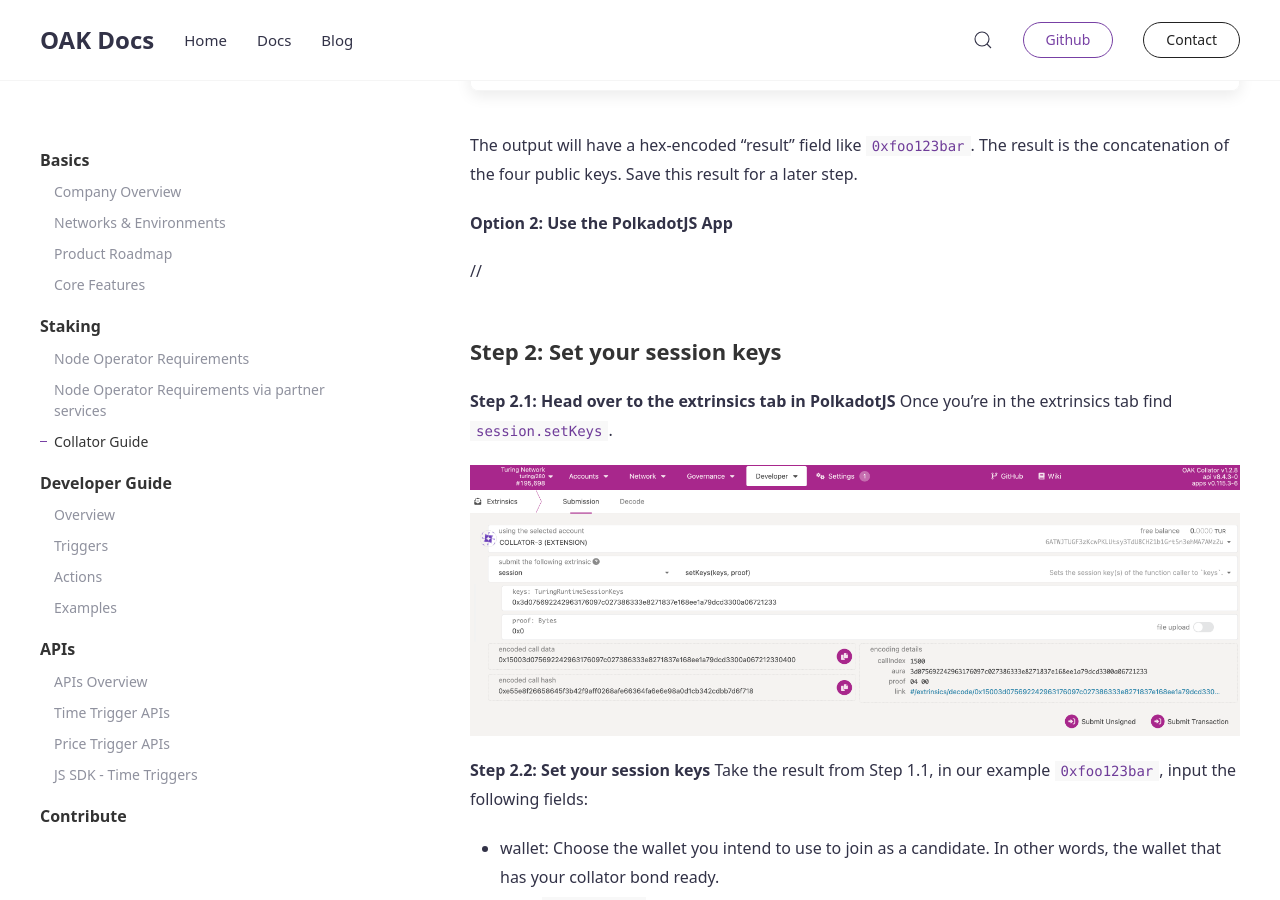
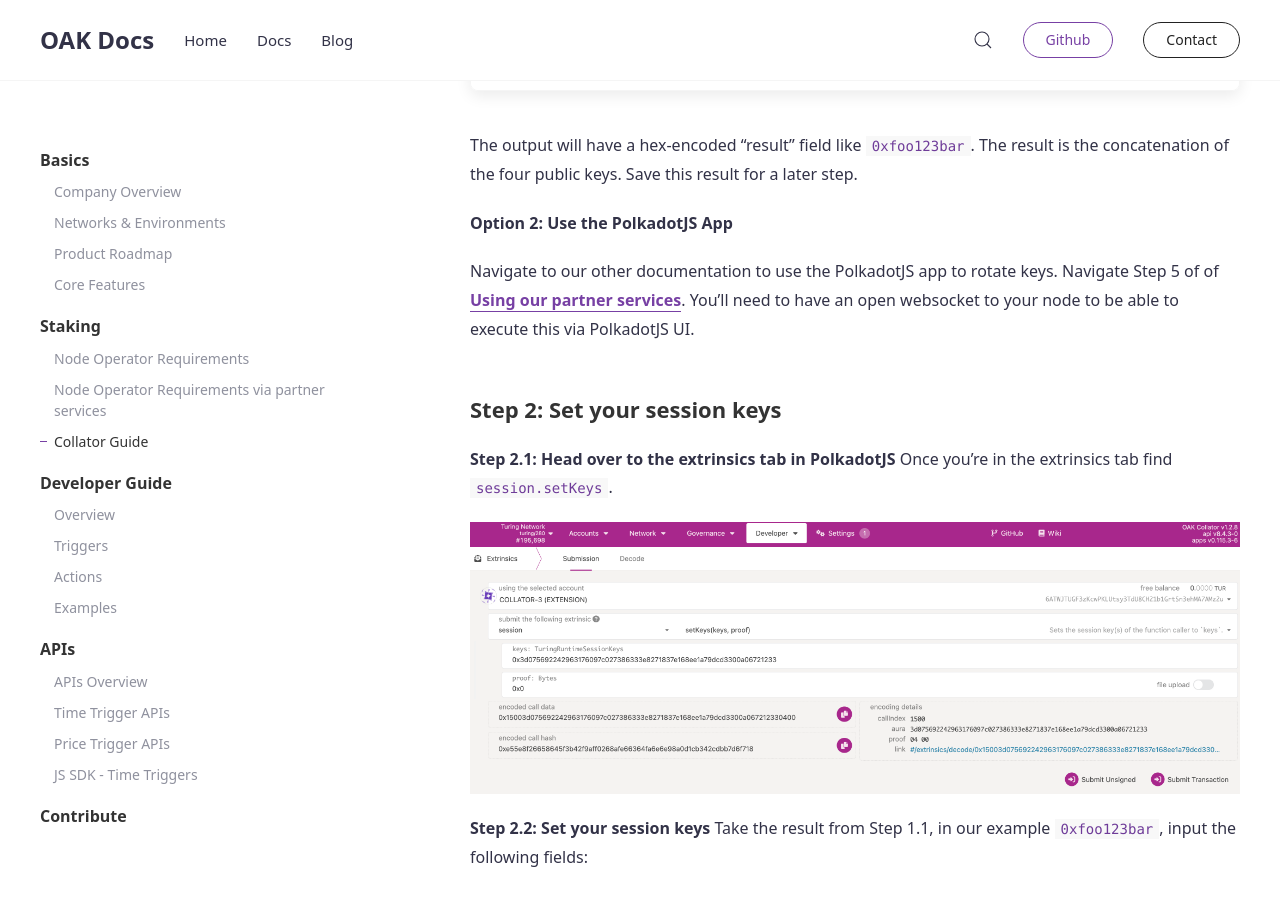
Before and after one commit to AvaProtocol/OAK-docs, a Jekyll site: the page built from _docs/collators.md, in a window 1280 px wide and 900 px high, scrolled down 2712 px. Built offline with Jekyll 4.4.1, drawn with Linux system fonts in a browser that asks for light colours; some of the changed lines change nothing that is shown; some of the changed text lies outside the part shown.

Commit message:
fill in step

````diff
--- a/_docs/collators.md
+++ b/_docs/collators.md
@@ -47,20 +47,23 @@
 | Minimum Collator Bond `const parachainStaking.minCandidateStk` | 400K TUR or `4000000000000000` planck                      |
 | Number of selected candidates `parachainStaking.totalSelected` | 24                                                         |
 | Round Length                                                   | 600 blocks or ~2 hours                                     |
-| Leave candidacy duration                                       | 24 rounds or ~48 hours                                       |
-| Revoke candidacy duration                                      | 24 rounds or ~48 hours                                       |
-| Reduction of self-delegation bond duration                     | 24 rounds or ~48 hours                                       |
+| Leave candidacy duration                                       | 24 rounds or ~48 hours                                     |
+| Revoke candidacy duration                                      | 24 rounds or ~48 hours                                     |
+| Reduction of self-delegation bond duration                     | 24 rounds or ~48 hours                                     |
 | Rewards payout                                                 | Time left to complete current round + 2 rounds or ~4 hours |
 
 _Note: The source of truth for the values above is the chain state and constants, so please query that to double-check the values_
 
 ## How to register as a collator
+
 ### Step 1: Get your session keys
+
 If you have gone through Step 5 of **[Using our partner services](../node-operator-requirements-service)**, you can skip all of Step 1, and proceed to Step 2. You will use that same session key for registration, so keep it handy.
 
 **Option 1: Run a CLI command to grab your session keys**
 
 If you are on a remote server, it is easier to run this command on the same machine (while the node is running with the default HTTP RPC port configured):
+
 ```bash
 curl -H "Content-Type: application/json" -d '{"id":1, "jsonrpc":"2.0", "method": "author_rotateKeys", "params":[]}' http://localhost:9933
 ```
@@ -69,9 +72,10 @@
 
 **Option 2: Use the PolkadotJS App**
 
-//
+Navigate to our other documentation to use the PolkadotJS app to rotate keys. Navigate Step 5 of of **[Using our partner services](../node-operator-requirements-service)**. You'll need to have an open websocket to your node to be able to execute this via PolkadotJS UI.
 
 ### Step 2: Set your session keys
+
 **Step 2.1: Head over to the extrinsics tab in PolkadotJS**
 Once you're in the extrinsics tab find `session.setKeys`.
 
@@ -85,14 +89,17 @@
 - proof: `0x0`
 
 ### Step 3: Figure out the size of the candidate set
+
 As part of a later call, you will need to know how large the current candidate pool is. To compute that, you'll need to navigate to the chain state and call `parachainStaking.candidatePool`. This is returned as an array, you'll need to count the number of candidates.
 
 ![collator-setup-2](../../assets/img/collators/collator-setup-2.png)
 
 ### Step 4: Join the candidate set
+
 In the extrinsics tab, navigate to `parachainStaking.joinCandidates`.
 
 Once you've set your session keys, use the same wallet from Step 2.2 to signup as a candidate. Make sure you have enough tokens for the bond amount, fees and existential deposit left over.
+
 - wallet: the same wallet you registered your session keys with from Step 2.2
 - bond: `4000000000000000` (this is the minimum bond from above; you can certainly bond more if you wish)
 - candidateCount: `6` (take the number from Step 2 and increment by 1; so from the example above 5+1 = 6)
@@ -100,20 +107,25 @@
 ![collator-setup-3](../../assets/img/collators/collator-setup-3.png)
 
 ### Step 4: Confirm your candidacy
+
 Similar to Step 3, you'll have to navigate to the chain state page, and call `parachainStaking.candidatePool` and search for your wallet address in the array returned.
 
 ### Step 5: Wait
+
 Top delegated collators will be part of the active set, which is set / chosen at the beginning of each round.
 
 ## How to leave as a collator
+
 There are two ways to leave as a collator.
 
 ### Option 1: Short-term leave
+
 If you need to run node upgrades and other maintenance operations, you can navigate to the extrinsics page and call `parachainStaking.goOffline`. This allows you to leave as a candidate without unbonding. You can return by calling `parachainStaking.goOnline`.
 
 ![collator-setup-4](../../assets/img/collators/collator-setup-4.png)
 
 ### Option 2: Long-term leave
+
 If you need to leave the candidate set and unbond, you have to perform two calls.
 
 **Call #1**
@@ -130,4 +142,4 @@
 
 ## FAQ
 
-For any questions unaddress here or any support, please reach out via [OAK Discord](https://discord.gg/7W9UDvsbwh), or email <collators@oak.tech>.
+For any questions or support, please reach out via [OAK Discord](https://discord.gg/7W9UDvsbwh), or email <collators@oak.tech>.
````
